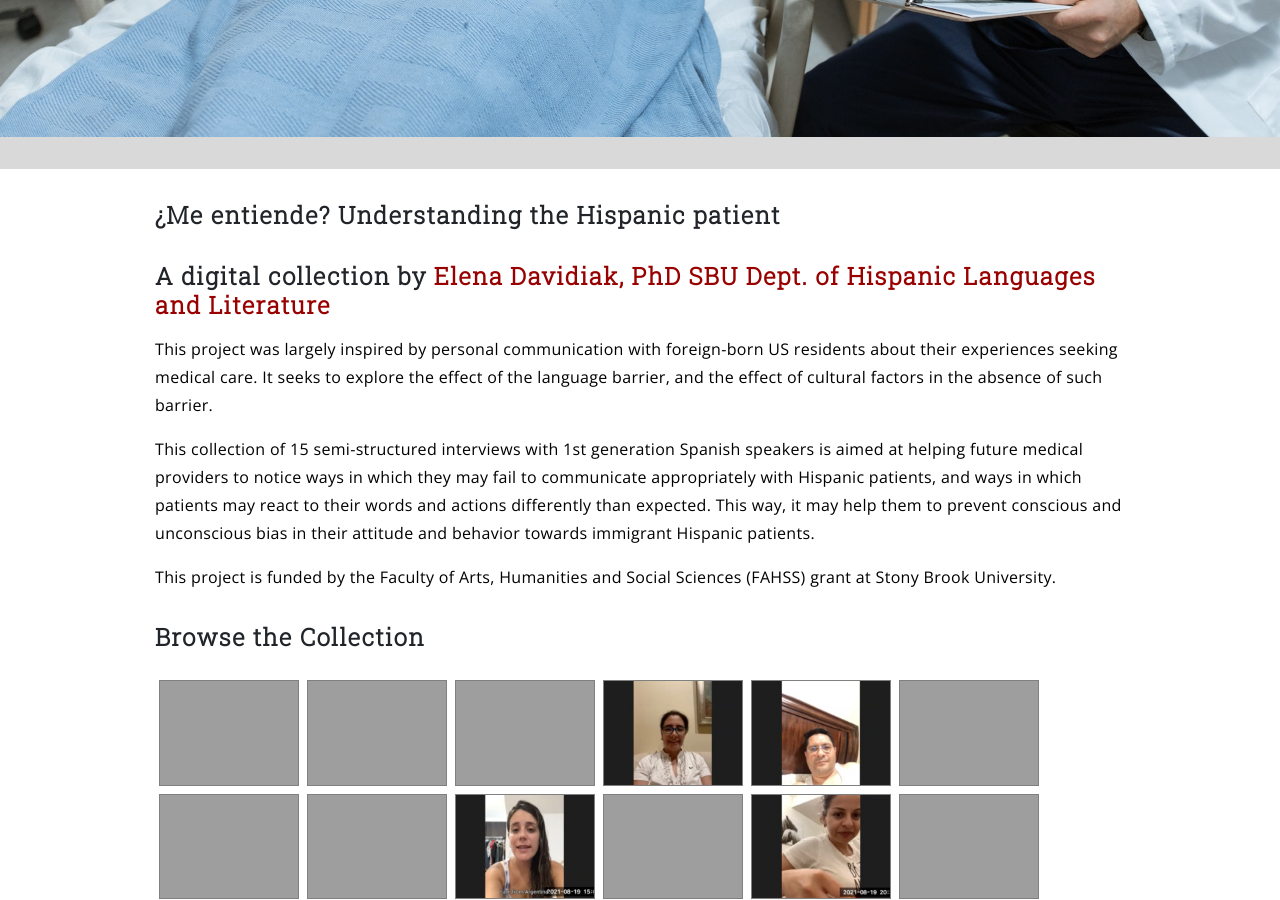
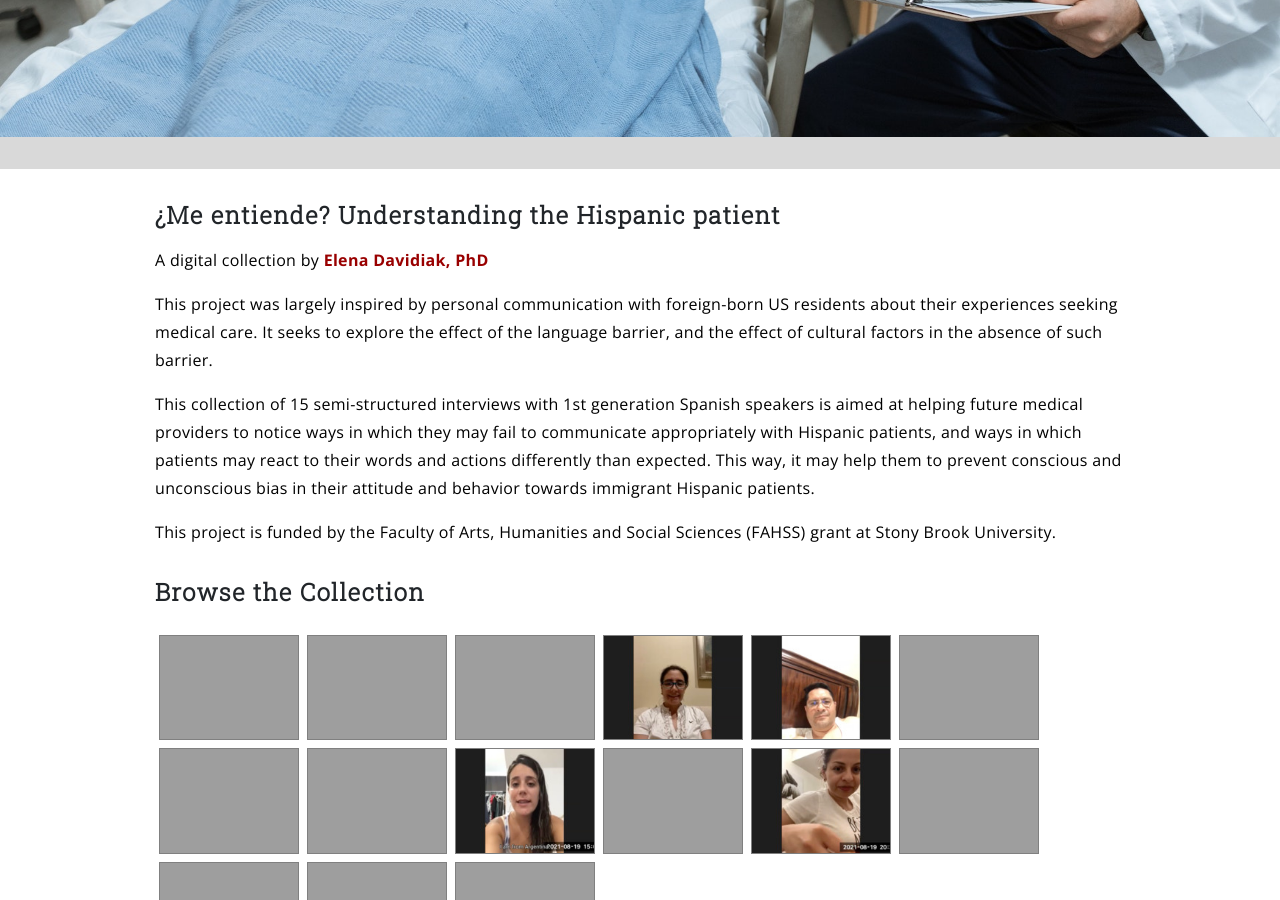
Before and after one commit to sbucdh/davidiak, a Jekyll site: the page built from index.md, in a window 1280 px wide and 900 px high, scrolled down 547 px. Built offline with Jekyll 4.4.1, drawn with Linux system fonts in a browser that asks for light colours.

Commit message:
Update index.md

```diff
--- a/index.md
+++ b/index.md
@@ -15,7 +15,7 @@ show_title: false
 
 <h3>¿Me entiende? Understanding the Hispanic patient</h3>
 
-<h3>A digital collection by <a href="https://www.stonybrook.edu/commcms/hispanic/people/davidiak.php">Elena Davidiak, PhD</a> <a href="https://www.stonybrook.edu/commcms/hispanic/">SBU Dept. of Hispanic Languages and Literature</a></h3>
+<p>A digital collection by <a href="https://www.stonybrook.edu/commcms/hispanic/people/davidiak.php">Elena Davidiak, PhD</a></p>
 
 <p>This project was largely inspired by personal communication with foreign-born US residents about their experiences seeking medical care. It seeks to explore the effect of the language barrier, and the effect of cultural factors in the absence of such barrier.</p>
 
```
